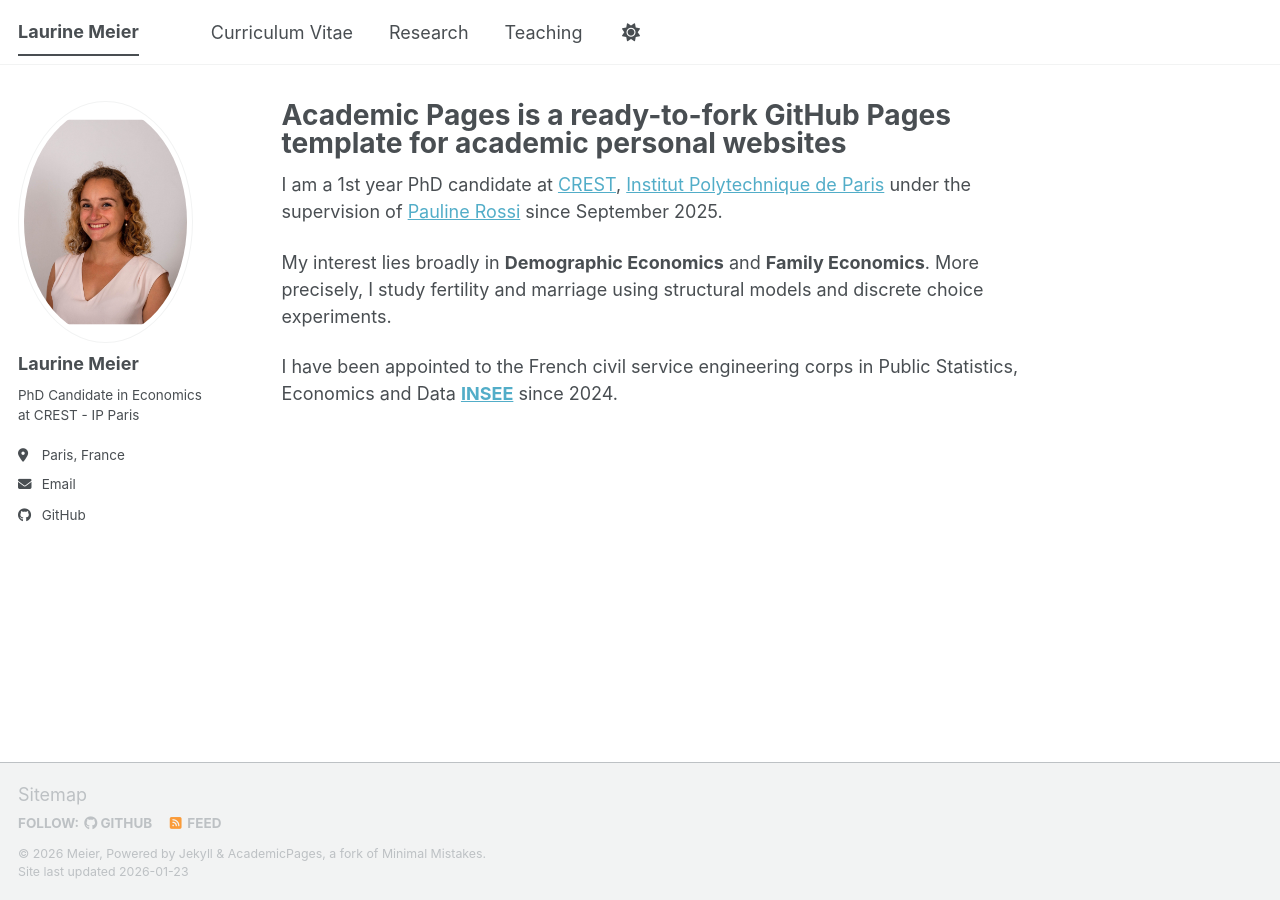
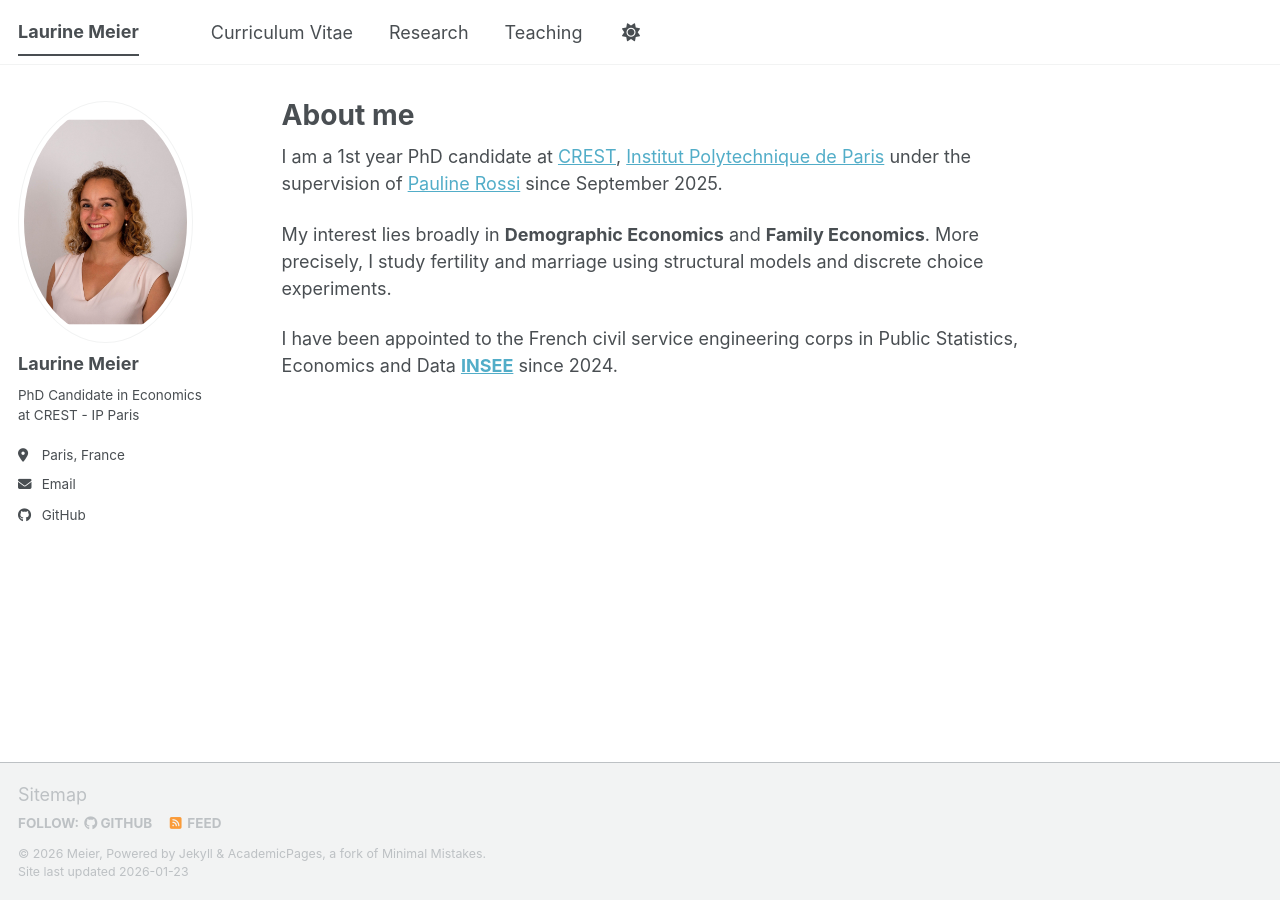
Before and after one commit to LaurineMir/laurinemir.github.io, a Jekyll site: the page built from _pages/about.md, in a window 1280 px wide. Built offline with Jekyll 4.4.1, drawn with Linux system fonts in a browser that asks for light colours; a script bundle is joined from its source files by our own code; library files that are not in the unit come from our copies.

Commit message:
change url

```diff
--- a/_config.yml
+++ b/_config.yml
@@ -13,7 +13,7 @@ title                    : "Laurine Meier"
 title_separator          : "-"
 name                     : &name "Meier"
 description              : &description "PhD Candidate in Economics at CREST"   # Update this with a general description of your site, this is the default if not overridden by a page
-url                      : https://laurinemeier.github.io # The base hostname & protocol for your site e.g. "https://[your GitHub username].github.io",
+url                      : https://laurinemir.github.io/laurinemeier.github.io/ # The base hostname & protocol for your site e.g. "https://[your GitHub username].github.io",
                                                            # or if you already have some other page hosted on Github then use "https://[your GitHub username].github.io/[Your Repo Name]"
 baseurl                  : "" # the subpath of your site, e.g. "/blog"
 repository               : "academicpages/academicpages.github.io"
--- a/_pages/about.md
+++ b/_pages/about.md
@@ -1,6 +1,6 @@
 ---
 permalink: /
-title: "Academic Pages is a ready-to-fork GitHub Pages template for academic personal websites"
+title: "About me"
 author_profile: true
 redirect_from:
   - /about/
```
